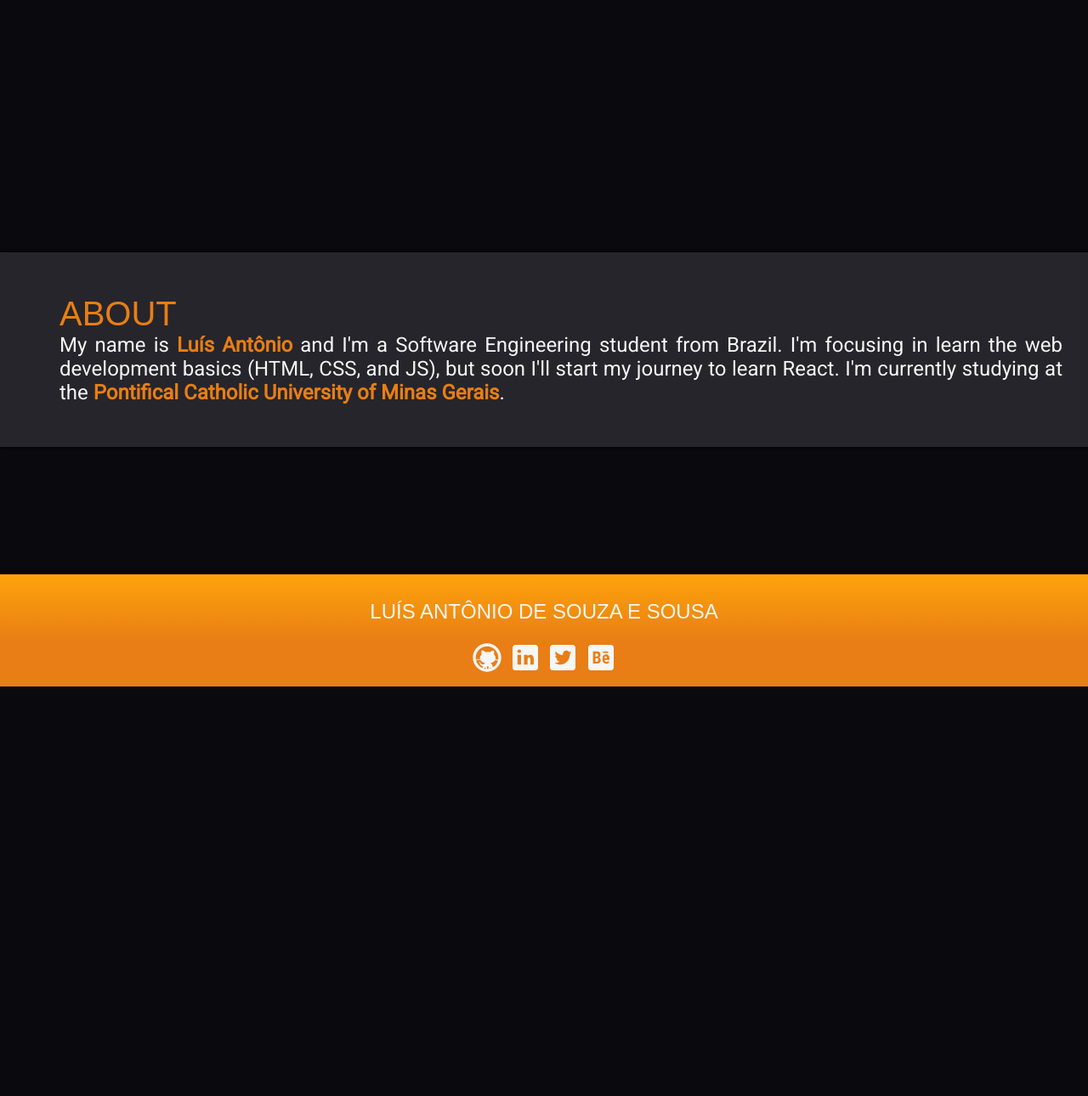
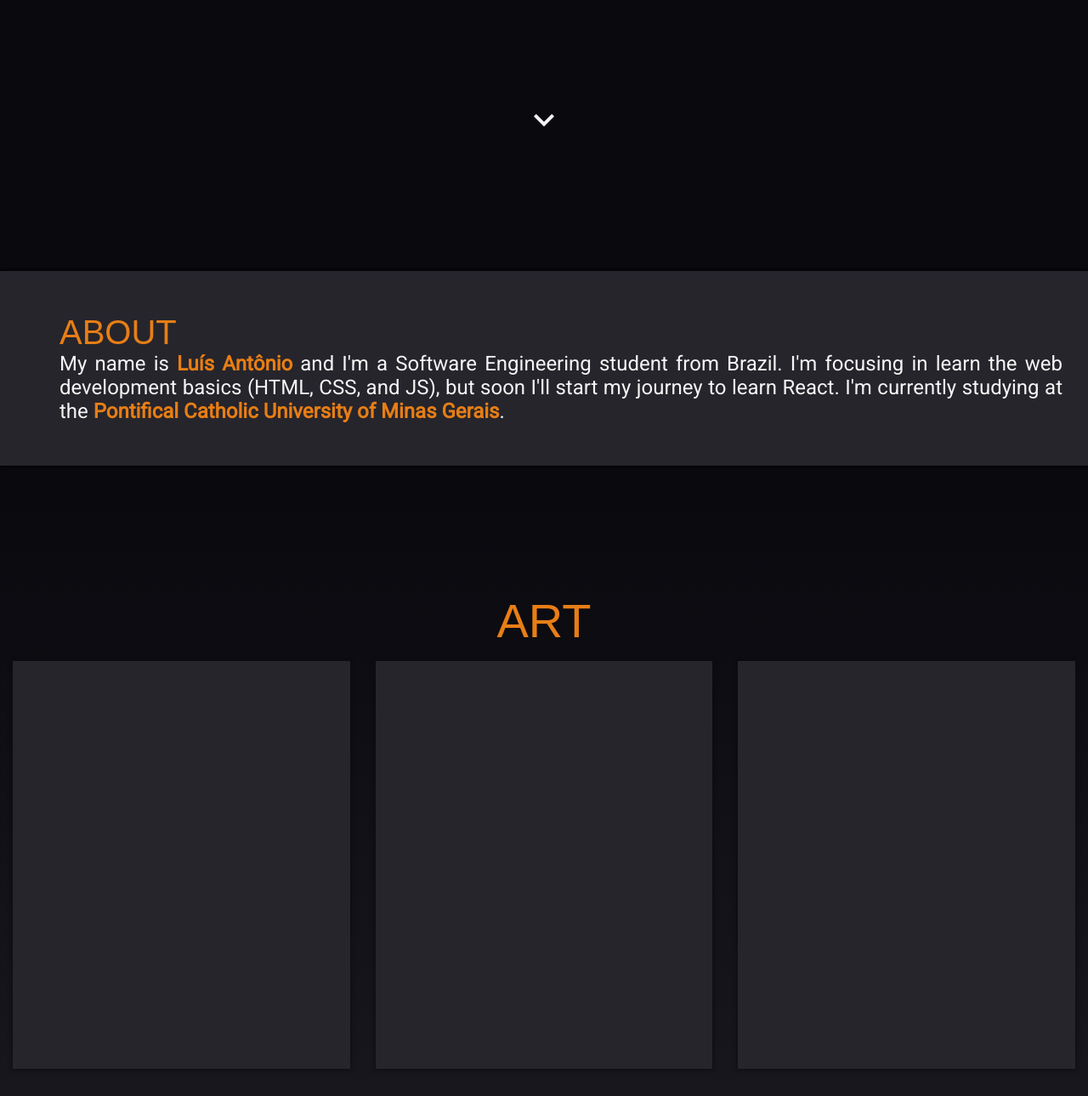
Before and after one commit to LuisAntonimo/portfolio, a website: page src/html/index.html in a window 1280 px wide. Shown: the part 368-1658 px from the top of the page at 85% size. Before the commit the page ends 1176 px from the top, so only its background shows below. Drawn offline with Linux system fonts and the light colour scheme; no server answers; a web font is replaced by a local one.

Commit message:
minor changes

```diff
--- a/src/html/index.html
+++ b/src/html/index.html
@@ -6,6 +6,7 @@
   <meta name="viewport" content="width=device-width, initial-scale=1.0">
   <title>Luis Antonio's portfolio</title>
 
+  <link href="https://fonts.googleapis.com/icon?family=Material+Icons" rel="stylesheet" />
   <link rel="stylesheet" href="../styles/index.css">
   <script type="module" src="../js/getPicture.js"></script>
 </head>
@@ -18,12 +19,43 @@
       </h2>
     </section>
 
+    <div id="keyDown">
+      <a href="#about">
+        <span id="keyIcon" class="material-icons">
+          keyboard_arrow_down
+        </span>
+      </a>
+    </div>
+
     <section id="about">
       <div id="aboutPicture">
       </div>
       <div id="aboutTexts">
-        <h2>ABOUT</h2>
+        <h2 class="header">ABOUT</h2>
         <p>My name is <a class="aboutLink" target="_blank" href="https://github.com/LuisAntonimo">Luís Antônio</a>  and I'm a Software Engineering student from Brazil. I'm focusing in learn the web development basics (HTML, CSS, and JS), but soon I'll start my journey to learn React. I'm currently studying at the <a class="aboutLink" target="_blank" href="https://www.pucminas.br/main/Paginas/default.aspx">Pontifical Catholic University of Minas Gerais</a>.</p>
+      </div>
+    </section>
+
+    <section id="portfolio">
+      <div id="art">
+        <h2 class="header">
+          ART
+        </h2>
+        <div class="cards">
+          <div class="card"></div>
+          <div class="card"></div>
+          <div class="card"></div>
+        </div>
+      </div>
+      <div id="dev">
+        <h2 class="header">
+          DEV
+        </h2>
+        <div class="cards">
+          <div class="card"></div>
+          <div class="card"></div>
+          <div class="card"></div>
+        </div>
       </div>
     </section>
   </main>
--- a/src/styles/index.css
+++ b/src/styles/index.css
@@ -17,8 +17,13 @@
   border:0
 }
 
+html {
+  scroll-behavior: smooth;
+}
+
 body {
-  background-color:var(--bg-dark);
+  background: var(--display-dark);
+  background: linear-gradient(0deg, var(--display-dark) 0%,var(--bg-dark) 60%);
   color: whitesmoke;
   font-family: 'Roboto', sans-serif;
 }
@@ -30,7 +35,7 @@ body {
   user-select: none;
   text-align: center;
   margin: 25vh auto;
-  margin-bottom: 300px;
+  margin-bottom: 15vh;
 }
 
 #title {
@@ -46,6 +51,31 @@ body {
 
 /* =================== */
 
+#keyDown {
+  margin: 20px auto;
+  text-align: center;
+}
+
+#keyDown a {
+  text-decoration: none;
+  color: whitesmoke;
+}
+
+#keyIcon {
+  font-size: 3em;
+  user-select: none;
+  transition: color .2s;
+  transition: all .2s ease-in-out;
+}
+
+#keyIcon:hover {
+  color: var(--orange-01);
+  transform: scale(1.4)
+}
+
+/* =================== */
+
+
 #about {
   background-color: var(--display-dark);
   padding: 20px 0;
@@ -55,6 +85,7 @@ body {
   display: flex;
   flex-direction: row;
   box-shadow: 0px 0px 4px 2px rgba(0,0,0,0.5);
+  scroll-behavior: smooth;
 }
 
 #aboutPicture {
@@ -82,10 +113,9 @@ body {
   padding: 10px;
 }
 
-#aboutTexts h2 {
+.header {
   font-family: var(--rosseau);
   font-weight: normal;
-  text-align: left;
   font-size: 2.5em;
   color: var(--orange-01);
 }
@@ -105,13 +135,44 @@ body {
 .aboutLink:hover {
   color: var(--orange-02);
 }
+/* =================== */
+
+#portfolio {
+  text-align: center;
+  margin: 0 auto;
+}
+
+#portfolio .header {
+  font-size: 3.5em;
+}
+
+#art {
+  margin: 20px auto;
+}
+
+#dev {
+  margin: 20px auto;
+}
+
+.cards {
+  display: flex;
+  justify-content: center;
+}
+
+.card {
+  margin: 15px;
+  width: 60vh;
+  height: 60vh;
+  background-color: var(--display-dark);
+  box-shadow: 0px 0px 4px 2px rgba(9, 9, 14, 0.5);
+}
 
 /* =================== */
 
 footer {
   background: var(--orange-01);
   background: linear-gradient(0deg, var(--orange-01) 40%, var(--orange-02) 100%);
-  box-shadow: 0px 0px 4px 2px rgba(0,0,0,0.5);
+  box-shadow: 0px 0px 4px 2px rgba(9, 9, 14, 0.5);
   text-align: center;
   padding: 10px;
   font-family: var(--rosseau);
@@ -151,4 +212,8 @@ svg:hover {
     text-align: center;
     margin: 0 auto;
   }
+
+  .cards {
+    flex-wrap: wrap;
+  }
 }
```
